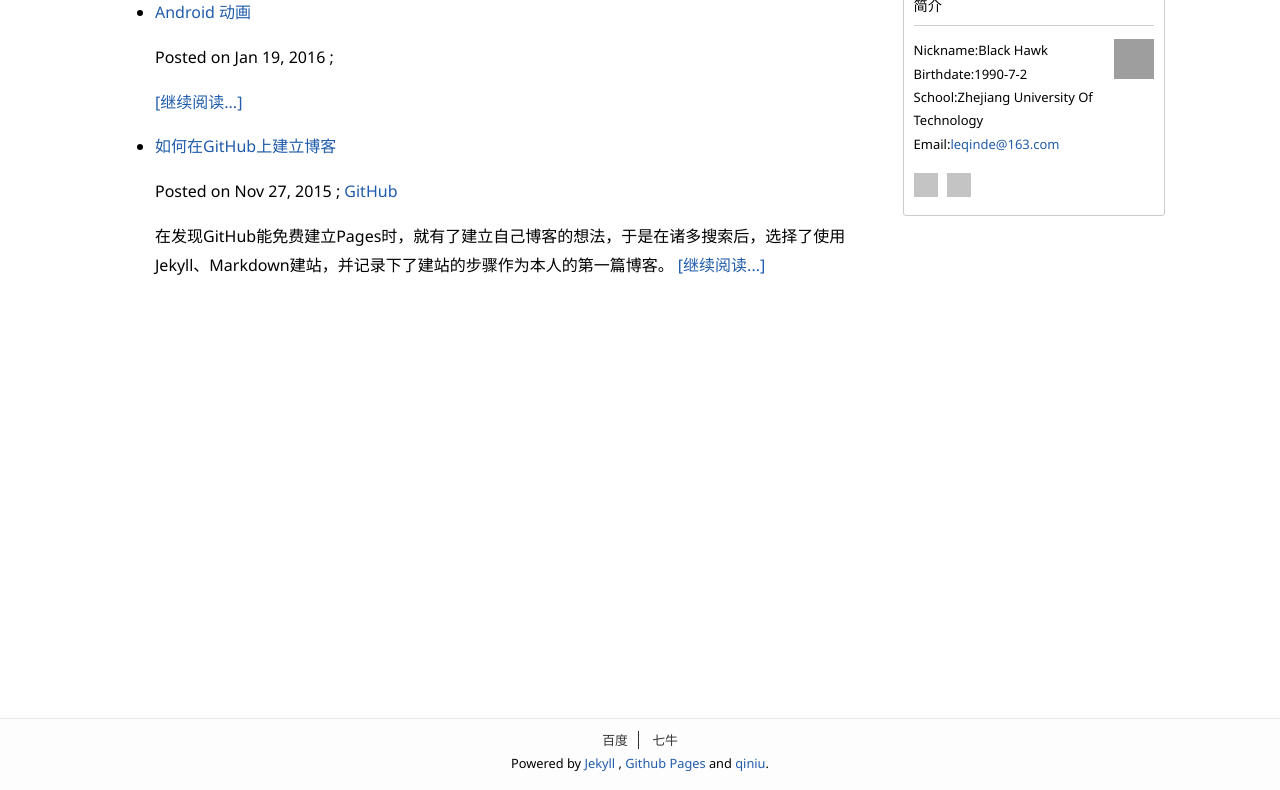
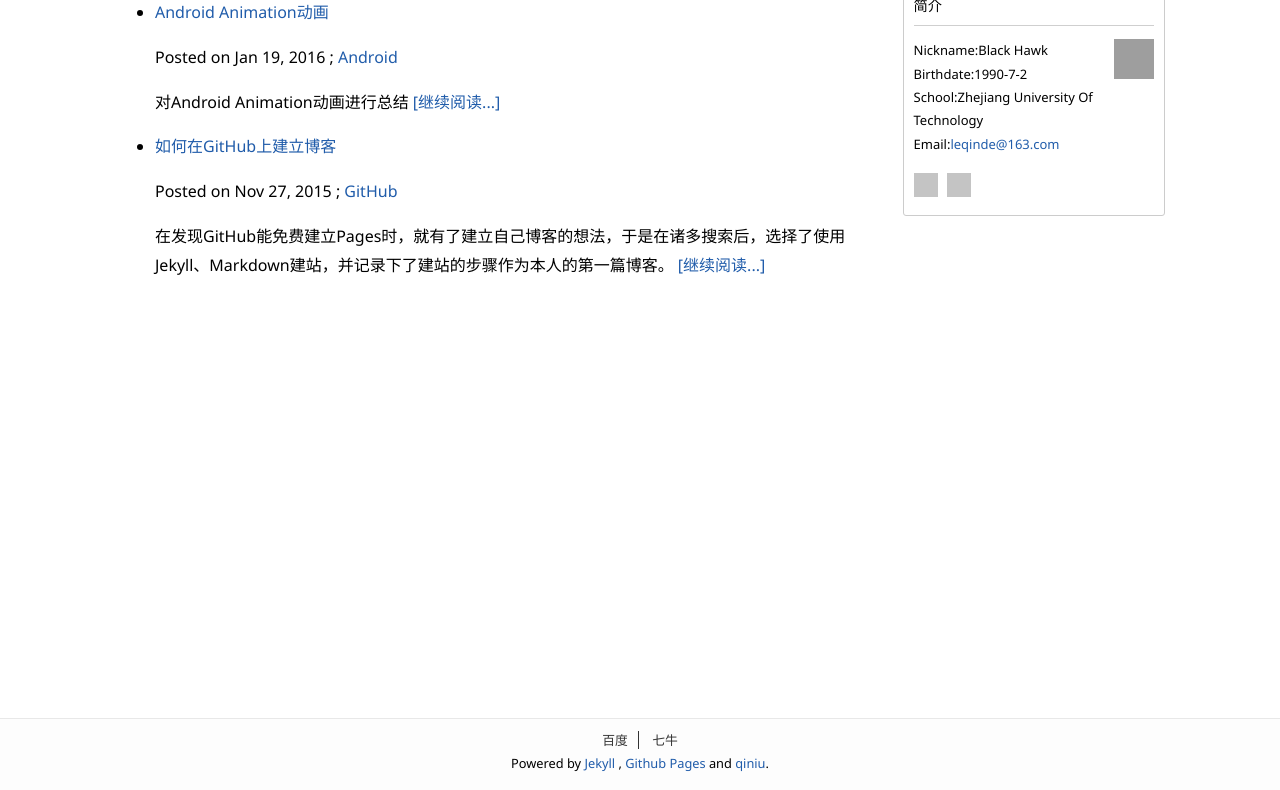
Before and after one commit to BlackYHawk/blackyhawk.github.com, a Jekyll site: the page built from index.html, in a window 1280 px wide, cut to the strip 110-900 px from the top of the page. Built offline with Jekyll 4.4.1, drawn with Linux system fonts in a browser that asks for light colours; the list of posts is cut into pages by our own code; grey boxes are pictures that could not be loaded.

Commit message:
Android Animation

```diff
--- a/_posts/2016-1-19-Android 动画.md
+++ b/_posts/2016-1-19-Android 动画.md
@@ -1,3 +1,12 @@
+---
+date: 2016-1-19  UTC
+title: Android Animation动画
+description: 对Android Animation动画进行总结
+permalink: /posts/learn/
+key: 10002
+labels: [Android]
+---
+
 #Android 动画
 >android动画目前分为三种形式，Tween Animation、Drawable Animation及Property Animation 。<p>
 >Tween Animation这个只能应用于view对象上面的，Drawable Animation这个是帧动画，就是类似我们有一些列的图片依次播放图片时出现的动画，Property Animation 这个是属性动画，这也是在android3.0之后引进的动画，在手机的版本上是android4.0就可以使用这个动画
```
